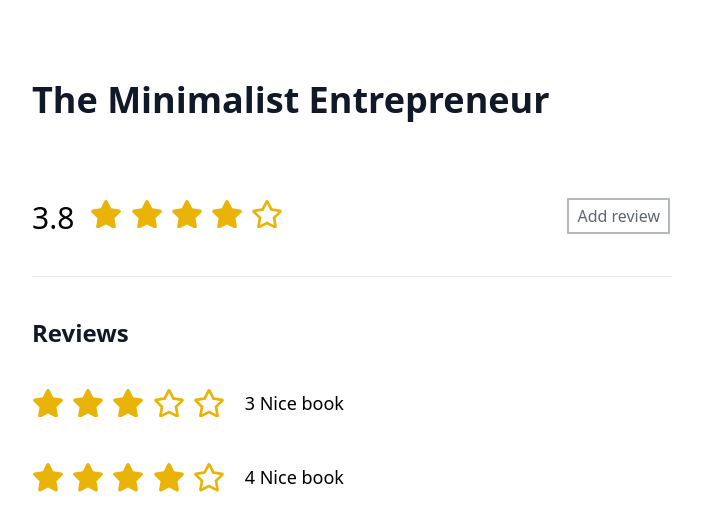
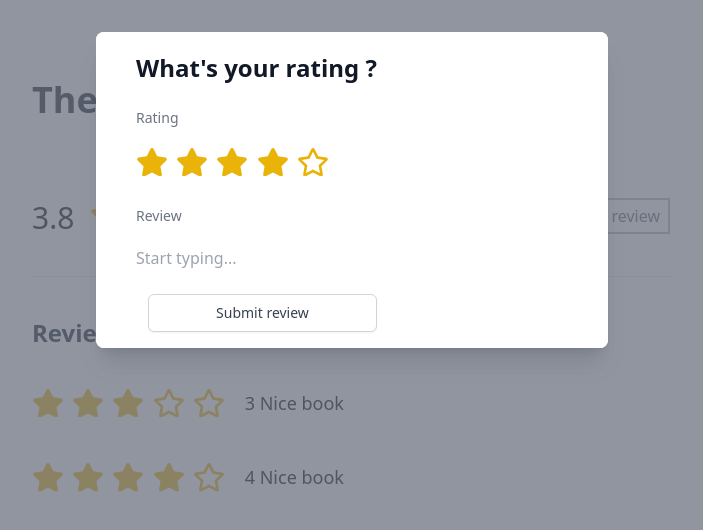
Before and after one commit to yosephoche/code-challenge, a plain HTML site: page frontend/index.html in a window 1280 px wide. Shown: the whole page, without its empty margins (288-991 px from the left). Drawn offline with nearby package versions, Linux system fonts and the light colour scheme.

Commit message:
add style to modal

```diff
--- a/frontend/index.html
+++ b/frontend/index.html
@@ -53,7 +53,7 @@
 
                     </div>
                     <div>
-                        <button id="card_open" type="button" class="outline outline-2 pr-2 pl-2 py-1 px-1 mr-1 mb-1 text-base font-medium text-gray-600/90 outline-gray-500/50 ">Add review</button>
+                        <button id="card_open" type="button" class="outline outline-2 pr-2 pl-2 py-1 px-1 mr-1 mb-1 text-base font-medium shadow-sm text-gray-600/90 outline-gray-500/50" onclick="openModal('modal-rating')">Add review</button>
                     </div>
                 </div>
             </div>
@@ -135,32 +135,61 @@
 
     </div>
 
-    <div class="fixed z-10 inset-0 overflow-y-auto" aria-labelledby="modal-title" role="dialog" aria-modal="true" hidden>
+    <div id="modal-rating" class="fixed z-10 inset-0 overflow-y-auto" aria-labelledby="modal-title" role="dialog" aria-modal="true">
         <div class="flex items-end justify-center min-h-screen pt-4 px-4 pb-20 text-center sm:block sm:p-0">
             <div class="fixed inset-0 bg-gray-500 bg-opacity-75 transition-opacity" aria-hidden="true"></div>
-            <span class="hidden sm:inline-block sm:align-middle sm:h-screen" aria-hidden="true">&#8203;</span>
+            <!-- <span class="hidden sm:inline-block sm:align-middle sm:h-screen" aria-hidden="true">&#8203;</span> -->
 
             <div class="inline-block align-bottom bg-white rounded-lg text-left overflow-hidden shadow-xl transform transition-all sm:my-8 sm:align-middle sm:max-w-lg sm:w-full">
                 <div class="bg-white px-4 pt-5 pb-4 sm:p-6 sm:pb-4">
                     <div class="sm:flex sm:items-start">
-                        <div class="mx-auto flex-shrink-0 flex items-center justify-center h-12 w-12 rounded-full bg-red-100 sm:mx-0 sm:h-10 sm:w-10">
-                            <!-- Heroicon name: outline/exclamation -->
-                            <svg class="h-6 w-6 text-red-600" xmlns="http://www.w3.org/2000/svg" fill="none" viewBox="0 0 24 24" stroke="currentColor" aria-hidden="true">
-                                <path stroke-linecap="round" stroke-linejoin="round" stroke-width="2" d="M12 9v2m0 4h.01m-6.938 4h13.856c1.54 0 2.502-1.667 1.732-3L13.732 4c-.77-1.333-2.694-1.333-3.464 0L3.34 16c-.77 1.333.192 3 1.732 3z" />
-                            </svg>
-                        </div>
+
                         <div class="mt-3 text-center sm:mt-0 sm:ml-4 sm:text-left">
-                            <h3 class="text-lg leading-6 font-medium text-gray-900" id="modal-title">What's your rating ?</h3>
-                            <div class="mt-2">
-                                <p class="text-sm text-gray-500">Lorem ipsum dolor sit amet consectetur adipisicing elit. Eligendi sint voluptas enim, iusto beatae libero quas velit eveniet laboriosam minus quasi in inventore eos facere sed, sapiente suscipit quod nulla?</p>
+                            <h3 class="text-2xl leading-6 font-bold text-gray-900 mb-5" id="modal-title">What's your rating ?</h3>
+                            <div class="flex flex-col space-y-6">
+                                <div class="mt-2">
+                                    <p class="text-sm text-gray-500 mb-5">Rating</p>
+                                    <button type="button">
+                                        <svg aria-hidden="true" focusable="false" data-prefix="fas" data-icon="star" class="w-8 text-yellow-500 mr-1" role="img" xmlns="http://www.w3.org/2000/svg" viewBox="0 0 576 512">
+                                            <path fill="currentColor" d="M259.3 17.8L194 150.2 47.9 171.5c-26.2 3.8-36.7 36.1-17.7 54.6l105.7 103-25 145.5c-4.5 26.3 23.2 46 46.4 33.7L288 439.6l130.7 68.7c23.2 12.2 50.9-7.4 46.4-33.7l-25-145.5 105.7-103c19-18.5 8.5-50.8-17.7-54.6L382 150.2 316.7 17.8c-11.7-23.6-45.6-23.9-57.4 0z"></path>
+                                        </svg>
+                                    </button>
+                                    <button type="button">
+                                        <svg aria-hidden="true" focusable="false" data-prefix="fas" data-icon="star" class="w-8 text-yellow-500 mr-1" role="img" xmlns="http://www.w3.org/2000/svg" viewBox="0 0 576 512">
+                                            <path fill="currentColor" d="M259.3 17.8L194 150.2 47.9 171.5c-26.2 3.8-36.7 36.1-17.7 54.6l105.7 103-25 145.5c-4.5 26.3 23.2 46 46.4 33.7L288 439.6l130.7 68.7c23.2 12.2 50.9-7.4 46.4-33.7l-25-145.5 105.7-103c19-18.5 8.5-50.8-17.7-54.6L382 150.2 316.7 17.8c-11.7-23.6-45.6-23.9-57.4 0z"></path>
+                                        </svg>
+                                    </button>
+                                    <button type="button">
+                                        <svg aria-hidden="true" focusable="false" data-prefix="fas" data-icon="star" class="w-8 text-yellow-500 mr-1" role="img" xmlns="http://www.w3.org/2000/svg" viewBox="0 0 576 512">
+                                            <path fill="currentColor" d="M259.3 17.8L194 150.2 47.9 171.5c-26.2 3.8-36.7 36.1-17.7 54.6l105.7 103-25 145.5c-4.5 26.3 23.2 46 46.4 33.7L288 439.6l130.7 68.7c23.2 12.2 50.9-7.4 46.4-33.7l-25-145.5 105.7-103c19-18.5 8.5-50.8-17.7-54.6L382 150.2 316.7 17.8c-11.7-23.6-45.6-23.9-57.4 0z"></path>
+                                        </svg>
+                                    </button>
+                                    <button type="button">
+                                        <svg aria-hidden="true" focusable="false" data-prefix="fas" data-icon="star" class="w-8 text-yellow-500 mr-1" role="img" xmlns="http://www.w3.org/2000/svg" viewBox="0 0 576 512">
+                                            <path fill="currentColor" d="M259.3 17.8L194 150.2 47.9 171.5c-26.2 3.8-36.7 36.1-17.7 54.6l105.7 103-25 145.5c-4.5 26.3 23.2 46 46.4 33.7L288 439.6l130.7 68.7c23.2 12.2 50.9-7.4 46.4-33.7l-25-145.5 105.7-103c19-18.5 8.5-50.8-17.7-54.6L382 150.2 316.7 17.8c-11.7-23.6-45.6-23.9-57.4 0z"></path>
+                                        </svg>
+                                    </button>
+                                    <button type="button">
+                                        <svg aria-hidden="true" focusable="false" data-prefix="far" data-icon="star" class="w-8 text-yellow-500 mr-1" role="img" xmlns="http://www.w3.org/2000/svg" viewBox="0 0 576 512">
+                                            <path fill="currentColor" d="M528.1 171.5L382 150.2 316.7 17.8c-11.7-23.6-45.6-23.9-57.4 0L194 150.2 47.9 171.5c-26.2 3.8-36.7 36.1-17.7 54.6l105.7 103-25 145.5c-4.5 26.3 23.2 46 46.4 33.7L288 439.6l130.7 68.7c23.2 12.2 50.9-7.4 46.4-33.7l-25-145.5 105.7-103c19-18.5 8.5-50.8-17.7-54.6zM388.6 312.3l23.7 138.4L288 385.4l-124.3 65.3 23.7-138.4-100.6-98 139-20.2 62.2-126 62.2 126 139 20.2-100.6 98z"></path>
+                                          </svg>
+                                    </button>
+                                </div>
+
+                                <div class="mt-2">
+                                    <p class="text-sm text-gray-500 mb-5">Review</p>
+                                    <input type="text" placeholder="Start typing...">
+                                </div>
+
+                                <button type="button" class="inline-flex justify-center rounded-md border border-gray-300 shadow-sm px-4 py-2 bg-white text-base font-medium text-gray-700 hover:bg-gray-50 focus:outline-none focus:ring-2 focus:ring-offset-2 focus:ring-indigo-500 sm:mt-0 sm:ml-3 sm:w-auto sm:text-sm">Submit review</button>
+
                             </div>
                         </div>
                     </div>
                 </div>
-                <div class="bg-gray-50 px-4 py-3 sm:px-6 sm:flex sm:flex-row-reverse">
-                    <button type="button" class="w-full inline-flex justify-center rounded-md border border-transparent shadow-sm px-4 py-2 bg-red-600 text-base font-medium text-white hover:bg-red-700 focus:outline-none focus:ring-2 focus:ring-offset-2 focus:ring-red-500 sm:ml-3 sm:w-auto sm:text-sm">Deactivate</button>
-                    <button type="button" class="mt-3 w-full inline-flex justify-center rounded-md border border-gray-300 shadow-sm px-4 py-2 bg-white text-base font-medium text-gray-700 hover:bg-gray-50 focus:outline-none focus:ring-2 focus:ring-offset-2 focus:ring-indigo-500 sm:mt-0 sm:ml-3 sm:w-auto sm:text-sm">Cancel</button>
-                </div>
+                <!-- <div class="bg-gray-50 px-4 py-3 sm:px-6 sm:flex sm:flex-row-reverse">
+                    <button type="button" onclick="closeModal()" class="mt-3 w-full inline-flex justify-center rounded-md border border-gray-300 shadow-sm px-4 py-2 bg-white text-base font-medium text-gray-700 hover:bg-gray-50 focus:outline-none focus:ring-2 focus:ring-offset-2 focus:ring-indigo-500 sm:mt-0 sm:ml-3 sm:w-auto sm:text-sm">Close</button>
+                </div> -->
             </div>
         </div>
     </div>
@@ -168,6 +197,18 @@
 
 </body>
 
+<script type="text/javascript">
+    function openModal(modalId) {
+        console.log(modalId)
+        modal = document.getElementById(modalId)
+        modal.classList.remove('hidden')
+    }
+
+    function closeModal() {
+        modal = document.getElementById('modal-rating')
+        modal.classList.add('hidden')
+    }
+    </script>
 
 
 </html>
```
